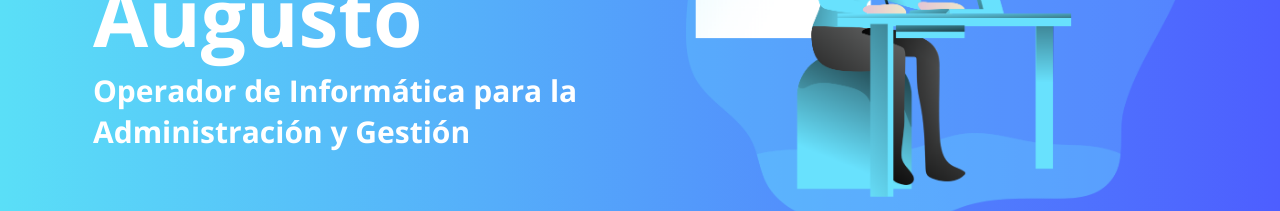
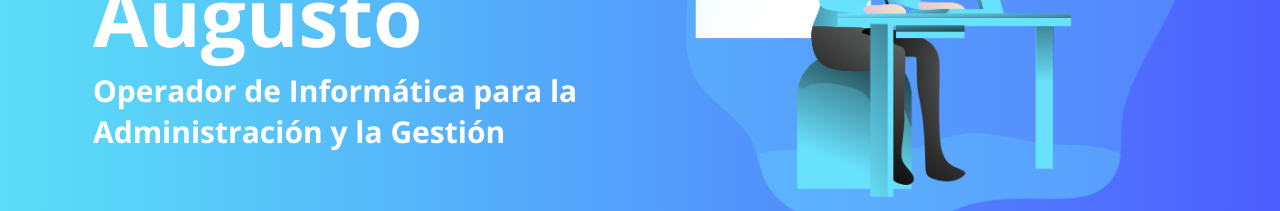
Before and after one commit to ayalaaugustoanibal/operador, a plain HTML site: page index.html in a window 1280 px wide. Shown: the part 271-482 px from the top of the page. Drawn offline with nearby package versions, Linux system fonts and the light colour scheme.

Commit message:
Update index.html

```diff
--- a/index.html
+++ b/index.html
@@ -21,7 +21,7 @@
             </nav>
             <div class="textos">
                 <h1>Lic. Ayala Augusto</h1>
-                <h2>Operador de Informática para la Administración y Gestión</h2>
+                <h2>Operador de Informática para la Administración y la Gestión</h2>
             </div>
             <img src="designer_ .png" alt="">
         </div>
```
